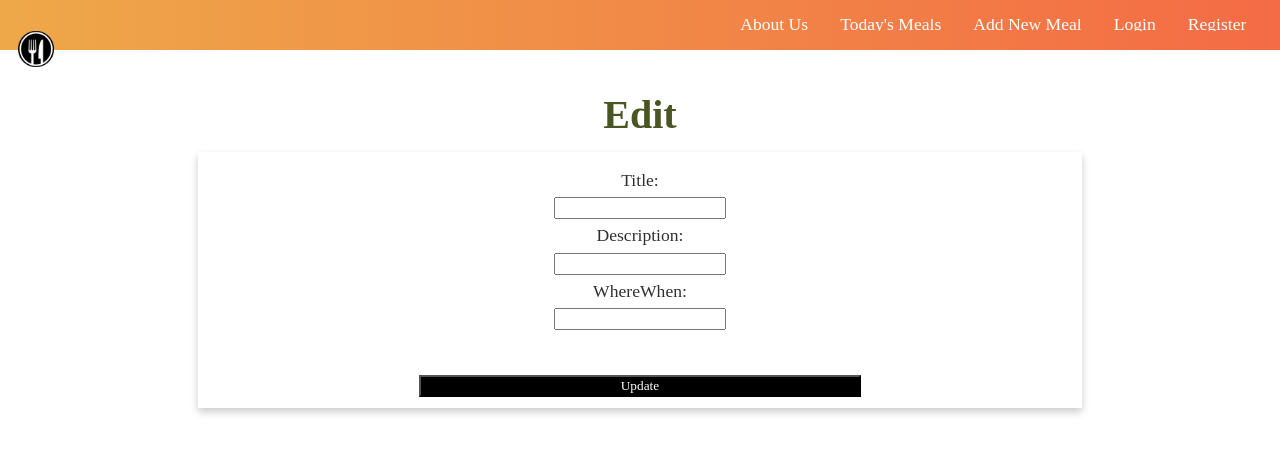
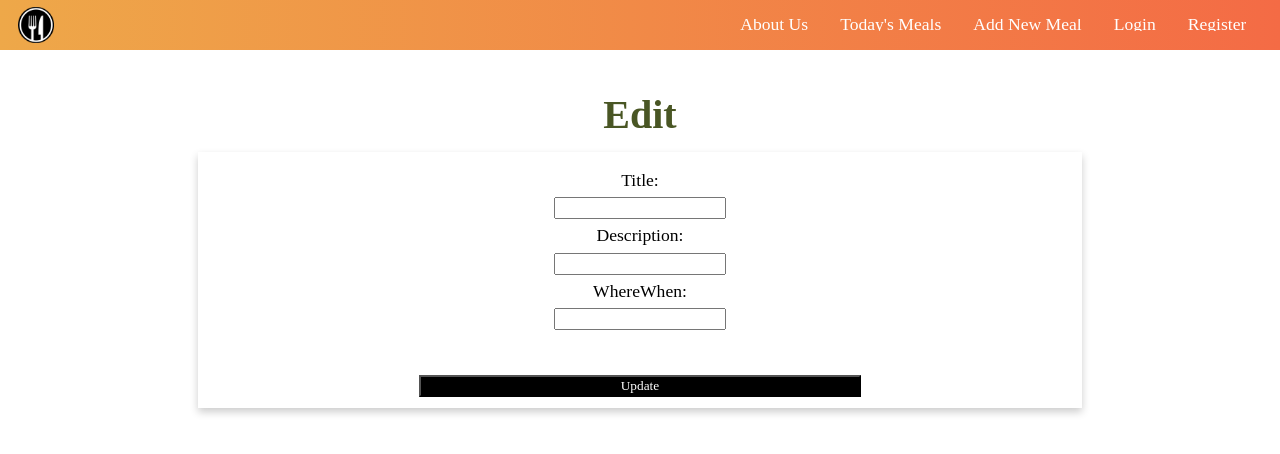
Before and after one commit to josipa314/forkmate-client, a React (Create React App) app: page /meals/1/edit in a window 1280 px wide. Shown: the top 454 px of the page. Built offline with nearby package versions, Linux system fonts and the light colour scheme; no server answers; a web font is replaced by a local one.

Commit message:
css small changes

```diff
--- a/src/components/Navbar.css
+++ b/src/components/Navbar.css
@@ -11,7 +11,7 @@ html, body {
   flex-direction: row;
   align-items: center;
   justify-content: space-between;
-  background-color: #00BAF0;
+  /* background-color: #00BAF0; */
   background: linear-gradient(to left, #F46B45, #EEA849);
   /* W3C, IE 10+/ Edge, Firefox 16+, Chrome 26+, Opera 12+, Safari 7+ */
   color: #FFF;
@@ -41,7 +41,7 @@ html, body {
   display: flex;
   flex-direction: row;
   align-items: left;
-  margin-top: 3rem;
+/*   margin-top: 0.5rem; */
 }
 .menu-button-container {
   display: none;
--- a/src/pages/AboutUsPage.css
+++ b/src/pages/AboutUsPage.css
@@ -50,7 +50,7 @@
     padding-bottom: 1rem;
 }
 
-img {
+.companies-icons img {
     height: fit-content;
     object-fit:contain;
     max-width: 20%;
--- a/src/pages/CreateMealPage.js
+++ b/src/pages/CreateMealPage.js
@@ -98,16 +98,6 @@ function CreateMealPage(props) {
                                 </option>))}
                         </select> */}
 
-                        <div className="dropdown-menu-container">
-
-                        <Select
-                            placeholder="Choose a type"
-                            value={enums.value}
-                            options={enums}
-                            onChange={handleChange}
-                            className="dropdown-menu"
-                        />
-                        </div>
 
 
                     <label> Title:  </label>
@@ -154,6 +144,15 @@ function CreateMealPage(props) {
                             />
                         </label>  */}
                         <br/>
+                        <div className="dropdown-menu-container">
+                            <Select
+                                placeholder="Choose a type"
+                                value={enums.value}
+                                options={enums}
+                                onChange={handleChange}
+                                className="dropdown-menu"
+                            />
+                        </div>
 
                     <button type="submit">Create New Meal</button>
                     </form>
--- a/src/pages/EditMealPage.css
+++ b/src/pages/EditMealPage.css
@@ -12,7 +12,7 @@
 .EditMealPage form label {
     display: block;
     margin: 0.7rem;
-    color: #2f2f2f;
+    color: black;
 }
 
 .EditMealPage form input {
--- a/src/pages/MyMealsPage.css
+++ b/src/pages/MyMealsPage.css
@@ -34,12 +34,12 @@
   }
 
   .delete-container {
-    background-color: black;
+    background-color: #495624;
     border-radius: 5px;
   }
 
   .edit-container {
-    background-color: black;
+    background-color: #495624;
     border-radius: 5px;
   }
 
@@ -51,7 +51,7 @@
 
   .edit-button {
     margin: 5px;
-    background-color: black;
+    background-color: #495624;
     color: white;
   }
 
```
Also changed, not shown: src/pages/HomePage.js (+4 -3 lines).
